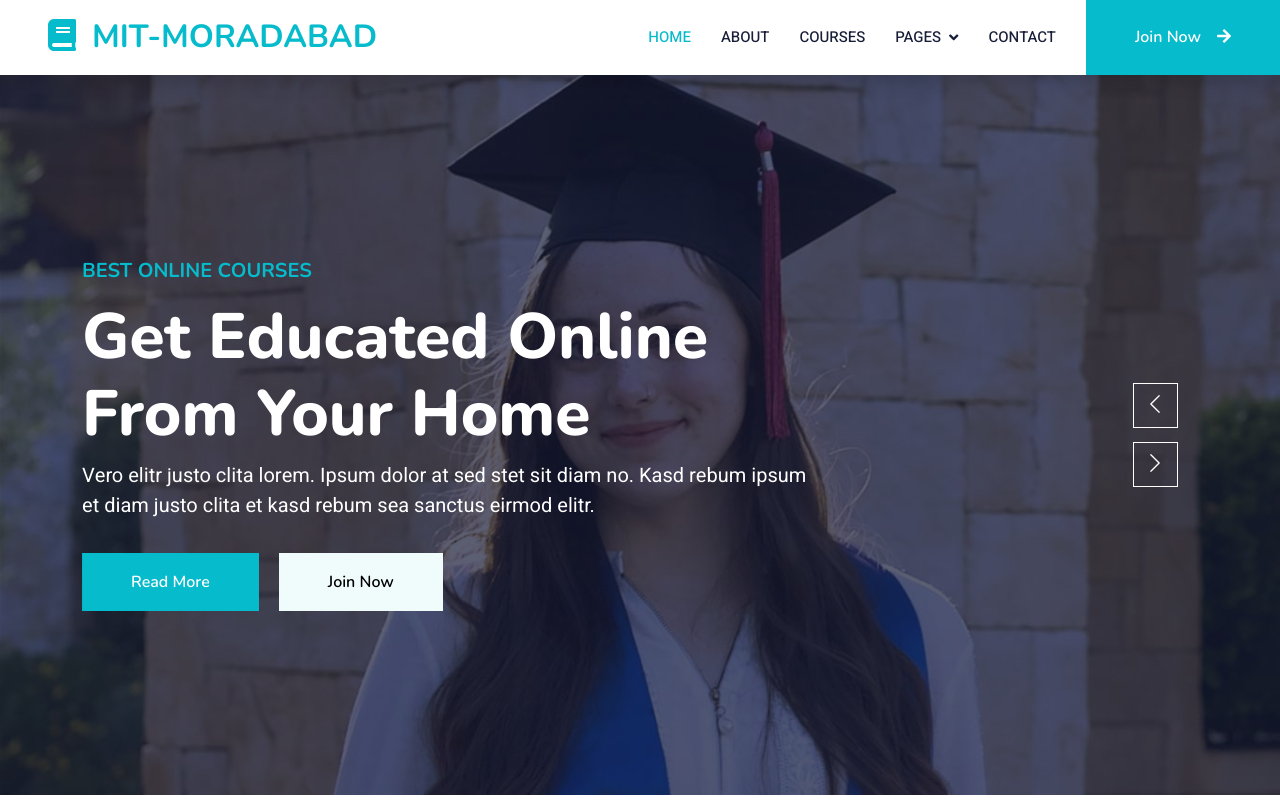
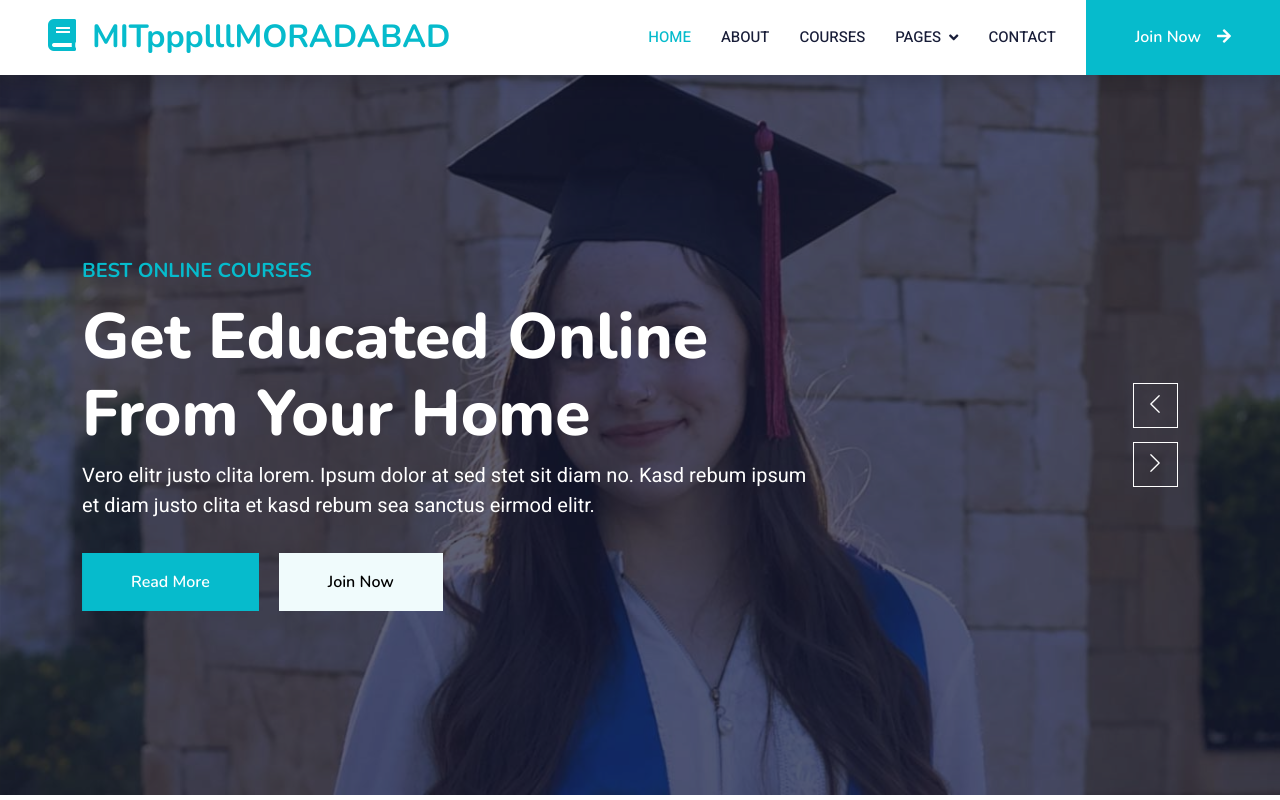
Before and after one commit to deepanshu9012/learning01, a plain HTML site: page index.html in a window 1280 px wide. Shown: the top 800 px of the page. Drawn offline with nearby package versions, Linux system fonts and the light colour scheme.

Commit message:
Update index.html

```diff
--- a/index.html
+++ b/index.html
@@ -44,7 +44,7 @@
     <!-- Navbar Start -->
     <nav class="navbar navbar-expand-lg bg-white navbar-light shadow sticky-top p-0">
         <a href="index.html" class="navbar-brand d-flex align-items-center px-4 px-lg-5">
-            <h2 class="m-0 text-primary"><i class="fa fa-book me-3"></i>MIT-MORADABAD</h2>
+            <h2 class="m-0 text-primary"><i class="fa fa-book me-3"></i>MITppplllMORADABAD</h2>
         </a>
         <button type="button" class="navbar-toggler me-4" data-bs-toggle="collapse" data-bs-target="#navbarCollapse">
             <span class="navbar-toggler-icon"></span>
```
